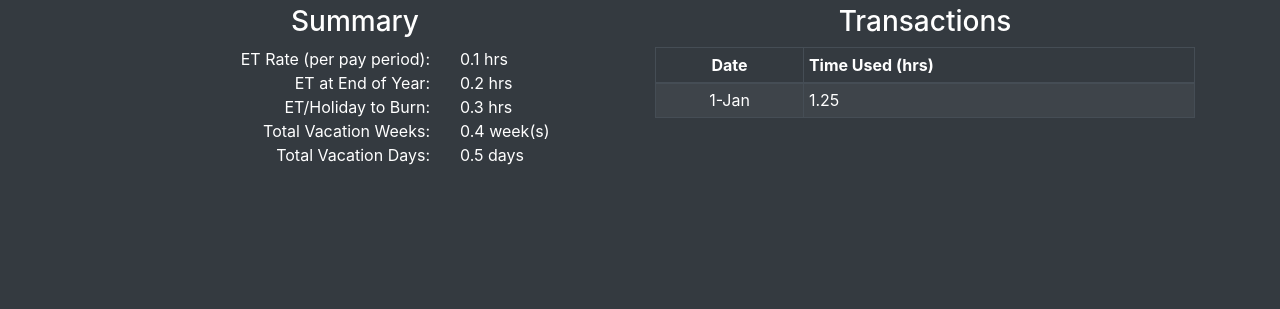
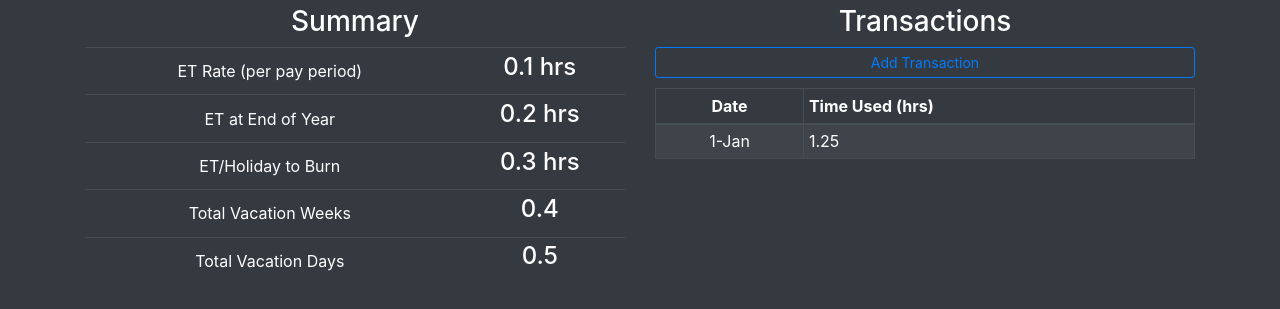
Before and after one commit to tcaish/earned_time_calculator, a React app: page / in a window 1280 px wide. Shown: the part 67-376 px from the top of the page. Built offline with nearby package versions, Linux system fonts and the light colour scheme.

Commit message:
Added more to transactions and changed up how the summary was laid out

```diff
--- a/src/components/App.js
+++ b/src/components/App.js
@@ -10,7 +10,6 @@ import Transactions from './Transactions';
 
 // Exports
 import {
-  modalType,
   initialSummaryState,
   initialTransactionsState
 } from '../exports/Functions';
@@ -18,6 +17,11 @@ import {
 // CSS
 import '../styles/App.css';
 
+/*
+@function App
+@description Sets up the App component, which is the
+  main component.
+*/
 function App() {
   // Props for modal component
   const [modalShow, setModalShow] = useState(false);
@@ -37,7 +41,11 @@ function App() {
             <Summary summary={summary} />
           </Col>
           <Col className="app-col">
-            <Transactions transactions={transactions} />
+            <Transactions
+              transactions={transactions}
+              setModalShow={setModalShow}
+              setModalType={setModalType}
+            />
           </Col>
         </Row>
       </Container>
@@ -52,4 +60,4 @@ function App() {
   );
 }
 
-export { App, modalType };
+export default App;
--- a/src/components/EtcModal.js
+++ b/src/components/EtcModal.js
@@ -1,10 +1,21 @@
 // React
 import React from 'react';
+
+// React bootstrap
 import { Button, Modal } from 'react-bootstrap';
 
-// Functions
-import { modalType } from './App';
+// Exports
+import { modalType } from '../exports/Functions';
 
+// Styles
+import '../styles/EtcModal.css';
+
+/*
+@function EtcModal
+@description Sets up the EtcModal component that is used
+  for navigation buttons and adding a new transaction.
+@params props The "type", "show", and "onHide" props.
+*/
 function EtcModal(props) {
   // Sets the modal title depending on the type
   function CustomModalTitle() {
@@ -19,6 +30,9 @@ function EtcModal(props) {
         break;
       case modalType.logout:
         title = 'Logout';
+        break;
+      case modalType.transaction:
+        title = 'Add New Transaction';
         break;
       default:
         title = 'Error';
@@ -53,6 +67,13 @@ function EtcModal(props) {
         body = (
           <>
             <p>Are you sure you want to logout?</p>
+          </>
+        );
+        break;
+      case modalType.transaction:
+        body = (
+          <>
+            <p>This is adding a new transaction.</p>
           </>
         );
         break;
@@ -110,6 +131,18 @@ function EtcModal(props) {
           </>
         );
         break;
+      case modalType.transaction:
+        footer = (
+          <>
+            <Button variant="secondary" onClick={props.onHide}>
+              Close
+            </Button>
+            <Button variant="success" onClick={props.onHide}>
+              Update
+            </Button>
+          </>
+        );
+        break;
       default:
         footer = (
           <>
@@ -126,6 +159,7 @@ function EtcModal(props) {
   return (
     <Modal
       {...props}
+      className="custom-modal"
       size="lg"
       aria-labelledby="contained-modal-title-vcenter"
       centered
--- a/src/components/NavigationBar.js
+++ b/src/components/NavigationBar.js
@@ -3,7 +3,7 @@ import React from 'react';
 import { Container, Nav, Navbar } from 'react-bootstrap';
 
 // Functions
-import { modalType } from './App';
+import { modalType } from '../exports/Functions';
 
 // CSS
 import '../styles/NavigationBar.css';
--- a/src/components/Summary.js
+++ b/src/components/Summary.js
@@ -1,13 +1,59 @@
+// React
 import React from 'react';
 
-import { Container, Row, Col } from 'react-bootstrap';
+// React bootstrap
+import { Container, Row, Col, Table } from 'react-bootstrap';
 
+// Styles
 import '../styles/App.css';
 
+/*
+@function Summary
+@description Sets up the summary component with earned time details.
+@params summary The summary state object from App.js
+*/
 function Summary({ summary }) {
   return (
-    <Container>
+    <>
       <h3 className="align-center">Summary</h3>
+      <Table variant="dark" size="sm">
+        <tbody>
+          <tr key={0} className="align-center">
+            <td className="align-center align-middle">
+              ET Rate (per pay period)
+            </td>
+            <td>
+              <h4>{summary.et_rate} hrs</h4>
+            </td>
+          </tr>
+          <tr key={1} className="align-center">
+            <td className="align-center align-middle">ET at End of Year</td>
+            <td>
+              <h4>{summary.et_end_of_year} hrs</h4>
+            </td>
+          </tr>
+          <tr key={2} className="align-center">
+            <td className="align-center align-middle">ET/Holiday to Burn</td>
+            <td>
+              <h4>{summary.et_hol_to_burn} hrs</h4>
+            </td>
+          </tr>
+          <tr key={3} className="align-center">
+            <td className="align-center align-middle">Total Vacation Weeks</td>
+            <td>
+              <h4>{summary.total_vaca_weeks}</h4>
+            </td>
+          </tr>
+          <tr key={4} className="align-center">
+            <td className="align-center align-middle">Total Vacation Days</td>
+            <td>
+              <h4>{summary.total_vaca_days}</h4>
+            </td>
+          </tr>
+        </tbody>
+      </Table>
+
+      {/* <h3 className="align-center">Summary</h3>
       <Row>
         <Col xs={8} md={8} className="container-col">
           ET Rate (per pay period):
@@ -37,8 +83,8 @@ function Summary({ summary }) {
           Total Vacation Days:
         </Col>
         <Col>{summary.total_vaca_days} days</Col>
-      </Row>
-    </Container>
+      </Row> */}
+    </>
   );
 }
 
--- a/src/components/Transactions.js
+++ b/src/components/Transactions.js
@@ -1,11 +1,34 @@
+// React
 import React from 'react';
 
-import { Table } from 'react-bootstrap';
+// React bootstrap
+import { Button, Table } from 'react-bootstrap';
 
-function Transactions({ transactions }) {
+// Exports
+import { modalType } from '../exports/Functions';
+
+// Styles
+import '../styles/Transaction.css';
+
+function Transactions({ transactions, setModalShow, setModalType }) {
+  // Shows the modal depending on the navigation button clicked
+  function showModal(modalType) {
+    setModalType(modalType);
+    setModalShow(true);
+  }
+
   return (
     <>
       <h3 className="align-center">Transactions</h3>
+      <Button
+        className="transaction-btn"
+        size="sm"
+        variant="outline-primary"
+        block
+        onClick={() => showModal(modalType.transaction)}
+      >
+        Add Transaction
+      </Button>
       <Table striped bordered hover variant="dark" size="sm">
         <thead>
           <tr>
--- a/src/exports/Functions.js
+++ b/src/exports/Functions.js
@@ -2,7 +2,8 @@
 export const modalType = {
   profile: 0,
   settings: 1,
-  logout: 2
+  logout: 2,
+  transaction: 3
 };
 
 // Initial summary state
--- a/src/index.js
+++ b/src/index.js
@@ -1,17 +1,12 @@
 // React
-import React, { StrictMode } from 'react';
+import React from 'react';
 import ReactDOM from 'react-dom';
 
 // Styles
 import 'bootstrap/dist/css/bootstrap.min.css';
 
 // Components
-import { App } from './components/App';
+import App from './components/App';
 
 const rootElement = document.getElementById('root');
-ReactDOM.render(
-  <StrictMode>
-    <App />
-  </StrictMode>,
-  rootElement
-);
+ReactDOM.render(<App />, rootElement);
--- a/src/styles/App.css
+++ b/src/styles/App.css
@@ -5,11 +5,16 @@ body {
 .app-col {
   /*border: solid;*/
 }
+.container-col {
+  text-align: right;
+}
 
 .align-center {
   text-align: center;
 }
-
-.container-col {
+.align-right {
   text-align: right;
 }
+.align-middle {
+  vertical-align: middle;
+}
--- /dev/null
+++ b/src/styles/EtcModal.css
@@ -0,0 +1,3 @@
+.custom-modal {
+  color: black;
+}
--- /dev/null
+++ b/src/styles/Transaction.css
@@ -0,0 +1,3 @@
+.transaction-btn {
+  margin-bottom: 10px;
+}
```
Also changed, not shown: 1 other file.
